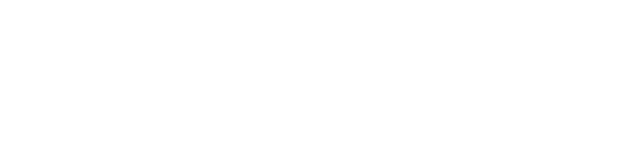
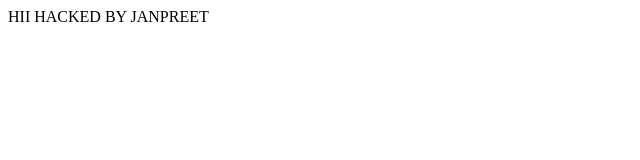
Before and after one commit to JanpreetWazir/takeover, a plain HTML site: page index.html in a window 1280 px wide. Shown: the whole page, without its empty margins (0-640 px from the left). Drawn offline with Linux system fonts and the light colour scheme.

Commit message:
Update index.html

```diff
--- a/index.html
+++ b/index.html
@@ -1,5 +1,6 @@
 <html>
   <head>
     <title>HELLO U ARE HACKED</title>
+    <body>HII HACKED BY JANPREET</body>
   </head>
 </html>
```
